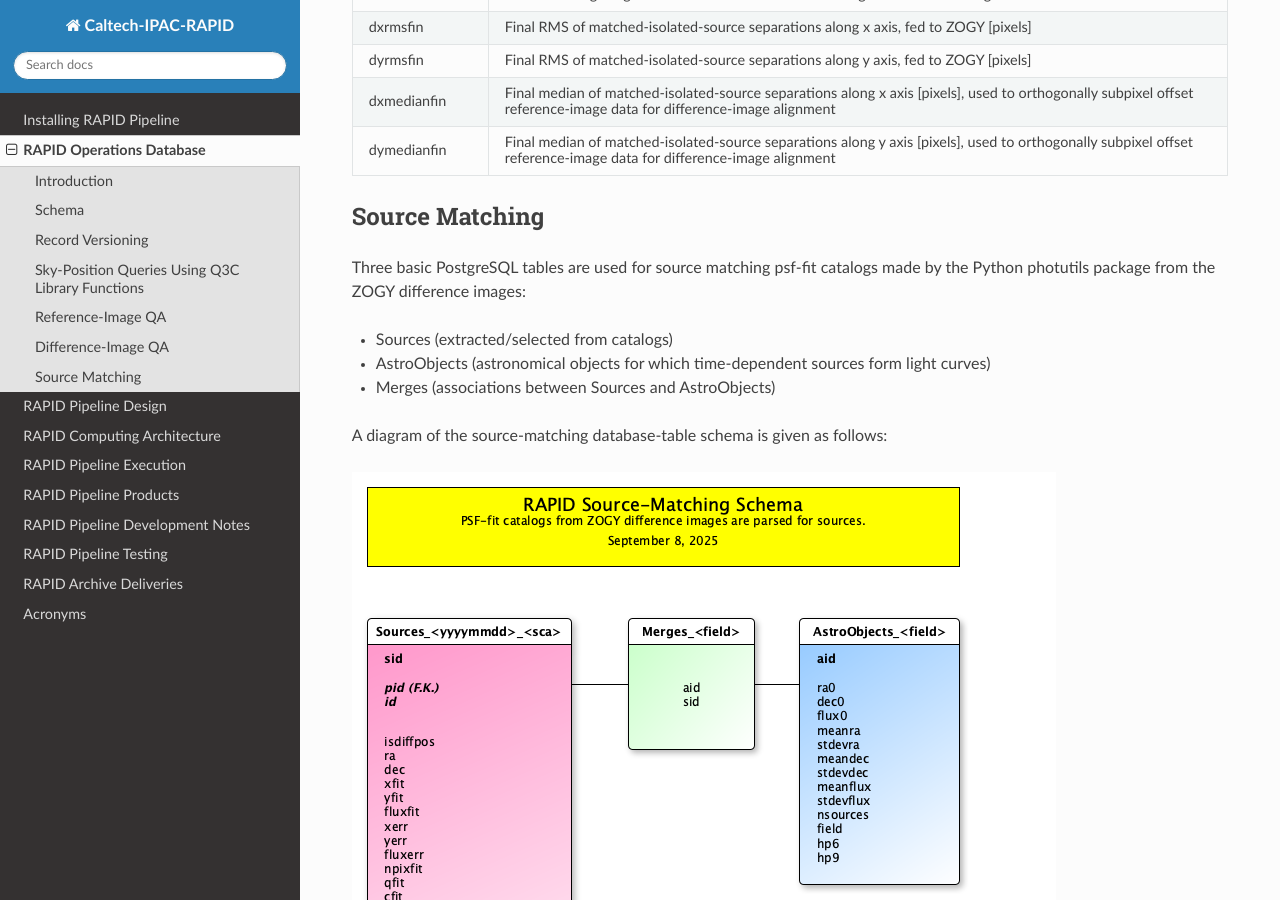
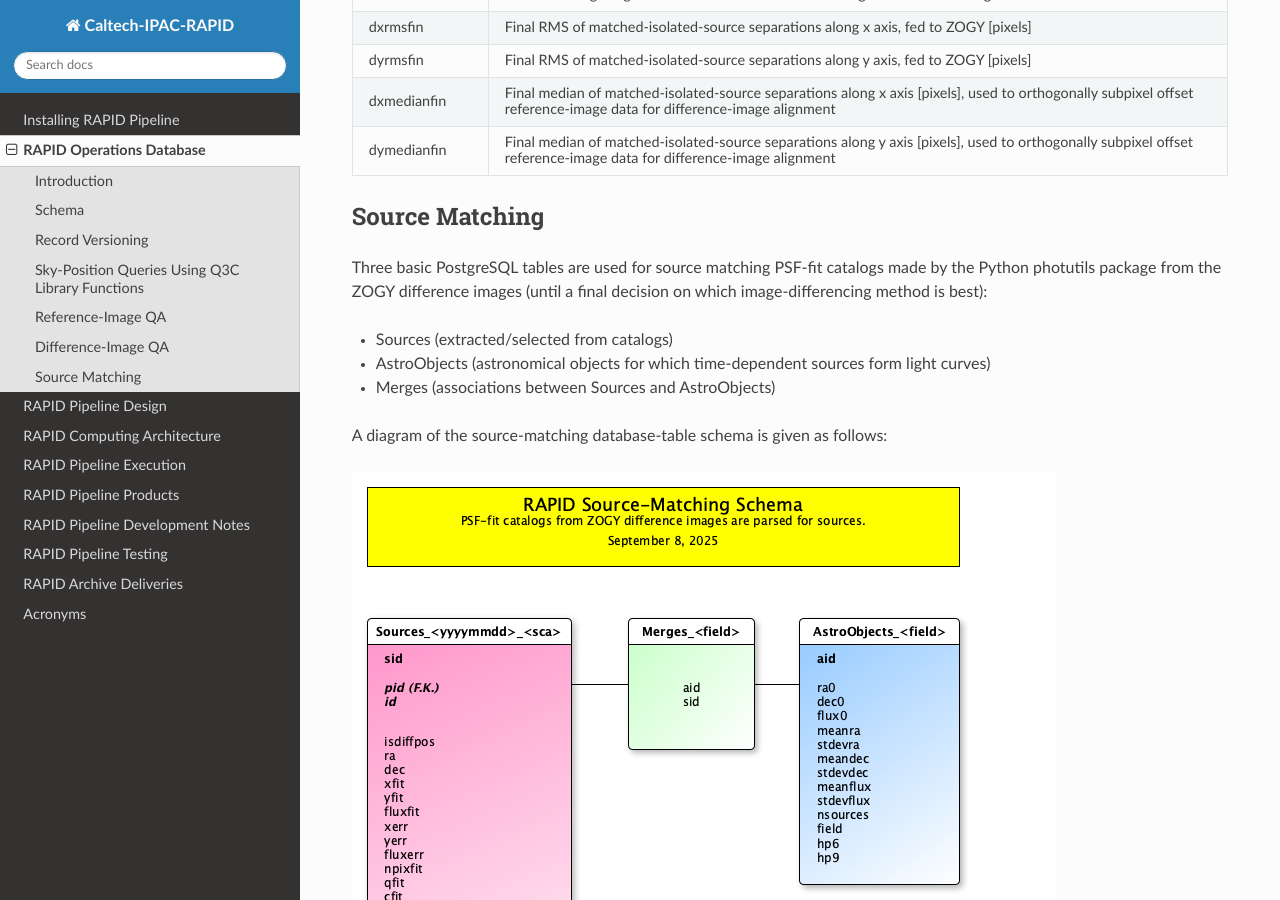
Before and after one commit to Caltech-IPAC/rapid, a Sphinx documentation site: the page built from docs/source/db/db.rst, in a window 1280 px wide and 900 px high, scrolled down 4134 px. Built offline with Sphinx 7.4.7 and the Read the Docs theme 3.1.0, drawn with Linux system fonts in a browser that asks for light colours; formulas are drawn with MathJax 3; some of the changed text lies outside the part shown.

```diff
--- a/docs/source/db/db.rst
+++ b/docs/source/db/db.rst
@@ -183,8 +183,9 @@ The DiffImMeta database table stores various QA measures for difference images.
 Source Matching
 ************************************
 
-Three basic PostgreSQL tables are used for source matching psf-fit catalogs
-made by the Python photutils package from the ZOGY difference images:
+Three basic PostgreSQL tables are used for source matching PSF-fit catalogs
+made by the Python photutils package from the ZOGY difference images (until
+a final decision on which image-differencing method is best):
 
 * Sources (extracted/selected from catalogs)
 * AstroObjects (astronomical objects for which time-dependent sources form light curves)
@@ -239,3 +240,8 @@ with the same processing date (all SCAs).
 Source matching will be done in parallel by field and possibly fid.  Thus multiple cores
 on the database-server machine will be utilized, and scaling up the architecture is possible
 by moving the database server to a machine with more cores and memory (if it can be afforded).
+
+So far, the RAPID pipeline makes PSF-fit catalogs only for positive difference images (i,e, "science image
+minus reference image").  In the near future, it will be extended to negative difference images.
+The Source database table has the boolean ``isdiffpos`` column to indicate for a given source
+from which type of source extraction it originated.
```
